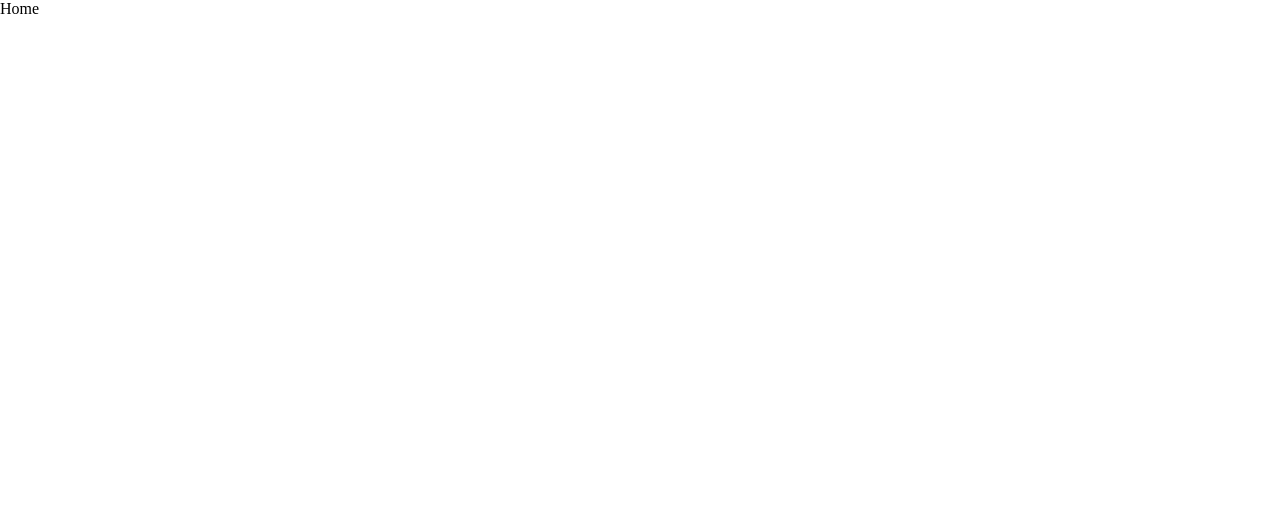
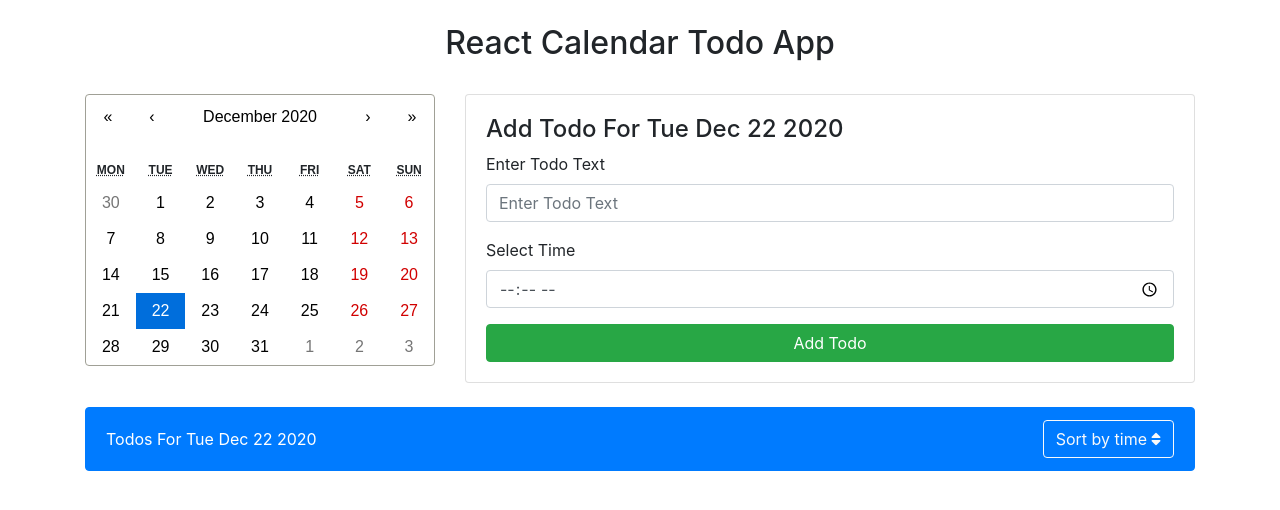
Before and after one commit to AshirbadGudu/ReactCalendarTodo, a React (Create React App) app: page / in a window 1280 px wide. Shown: the top 510 px of the page. Built offline with nearby package versions, Linux system fonts and the light colour scheme.

Commit message:
UI Created

```diff
--- a/package.json
+++ b/package.json
@@ -6,7 +6,9 @@
     "@testing-library/jest-dom": "^5.11.4",
     "@testing-library/react": "^11.1.0",
     "@testing-library/user-event": "^12.1.10",
+    "bootstrap": "^4.5.3",
     "react": "^17.0.1",
+    "react-bootstrap": "^1.4.0",
     "react-calendar": "^3.2.1",
     "react-dom": "^17.0.1",
     "react-router-dom": "^5.2.0",
--- a/public/index.html
+++ b/public/index.html
@@ -10,34 +10,16 @@
       content="Web site created using create-react-app"
     />
     <link rel="apple-touch-icon" href="%PUBLIC_URL%/logo192.png" />
-    <!--
-      manifest.json provides metadata used when your web app is installed on a
-      user's mobile device or desktop. See https://developers.google.com/web/fundamentals/web-app-manifest/
-    -->
+
     <link rel="manifest" href="%PUBLIC_URL%/manifest.json" />
-    <!--
-      Notice the use of %PUBLIC_URL% in the tags above.
-      It will be replaced with the URL of the `public` folder during the build.
-      Only files inside the `public` folder can be referenced from the HTML.
-
-      Unlike "/favicon.ico" or "favicon.ico", "%PUBLIC_URL%/favicon.ico" will
-      work correctly both with client-side routing and a non-root public URL.
-      Learn how to configure a non-root public URL by running `npm run build`.
-    -->
-    <title>React App</title>
+    <title>React Calendar Todo App</title>
+    <link
+      rel="stylesheet"
+      href="https://use.fontawesome.com/releases/v5.1.1/css/all.css"
+    />
   </head>
   <body>
     <noscript>You need to enable JavaScript to run this app.</noscript>
     <div id="root"></div>
-    <!--
-      This HTML file is a template.
-      If you open it directly in the browser, you will see an empty page.
-
-      You can add webfonts, meta tags, or analytics to this file.
-      The build step will place the bundled scripts into the <body> tag.
-
-      To begin the development, run `npm start` or `yarn start`.
-      To create a production bundle, use `npm run build` or `yarn build`.
-    -->
   </body>
 </html>
--- a/src/index.js
+++ b/src/index.js
@@ -1,6 +1,8 @@
 import React from "react";
 import ReactDOM from "react-dom";
 import App from "./App";
+import "bootstrap/dist/css/bootstrap.min.css";
+import "react-calendar/dist/Calendar.css";
 
 ReactDOM.render(
   <React.StrictMode>
--- a/src/pages/Home.js
+++ b/src/pages/Home.js
@@ -1,7 +1,95 @@
-import React from "react";
+import React, { useState } from "react";
+import {
+  Badge,
+  Button,
+  Col,
+  Container,
+  Form,
+  ListGroup,
+  Row,
+} from "react-bootstrap";
+import Calendar from "react-calendar";
 
 const Home = () => {
-  return <div>Home</div>;
+  const [value, onChange] = useState(new Date());
+  const [todoTxt, setTodoTxt] = useState("");
+  const [time, setTime] = useState("");
+  const [todoArr, setTodoArr] = useState([]);
+  const handleSubmit = (e) => {
+    e.preventDefault();
+    const arr = todoArr;
+    const newTodoItem = { todoTxt, time, value };
+    arr.push(newTodoItem);
+    setTodoArr(arr);
+    setTodoTxt("");
+    setTime("");
+  };
+  return (
+    <Container className="py-4">
+      <h2 className="text-center">React Calendar Todo App</h2>
+      <Row className="py-4">
+        <Col xs={12} md={4}>
+          <Calendar className="card" onChange={onChange} value={value} />
+        </Col>
+        <Col xs={12} md={8}>
+          <Form className="card card-body" onSubmit={(e) => handleSubmit(e)}>
+            <h4>Add Todo For {value.toDateString()} </h4>
+            <Form.Group controlId="formBasicEmail">
+              <Form.Label>Enter Todo Text</Form.Label>
+              <Form.Control
+                type="text"
+                placeholder="Enter Todo Text"
+                value={todoTxt}
+                onChange={(e) => setTodoTxt(e.target.value)}
+              />
+            </Form.Group>
+
+            <Form.Group controlId="formBasicPassword">
+              <Form.Label>Select Time</Form.Label>
+              <Form.Control
+                type="time"
+                value={time}
+                onChange={(e) => setTime(e.target.value)}
+              />
+            </Form.Group>
+
+            <Button variant="success" type="submit">
+              Add Todo
+            </Button>
+          </Form>
+        </Col>
+      </Row>
+      <ListGroup>
+        <ListGroup.Item
+          active
+          className="d-flex justify-content-between align-items-center"
+        >
+          Todos For {value.toDateString()}
+          <Button variant="outline-light">
+            Sort by time
+            <i className="fas fa-sort ml-1"></i>
+          </Button>
+        </ListGroup.Item>
+        {todoArr.map((item, i) => (
+          <ListGroup.Item
+            key={i}
+            className="d-flex justify-content-between align-items-center"
+          >
+            {item.todoTxt}
+            <div>
+              <Badge>{item.time}</Badge>
+              <Button variant="info" className="mx-2">
+                <i className="fas fa-edit"></i>
+              </Button>
+              <Button variant="danger">
+                <i className="fas fa-trash"></i>
+              </Button>
+            </div>
+          </ListGroup.Item>
+        ))}
+      </ListGroup>
+    </Container>
+  );
 };
 
 export default Home;
```
Also changed, not shown: 2 other files (tests, documents, lock files or other folders).
